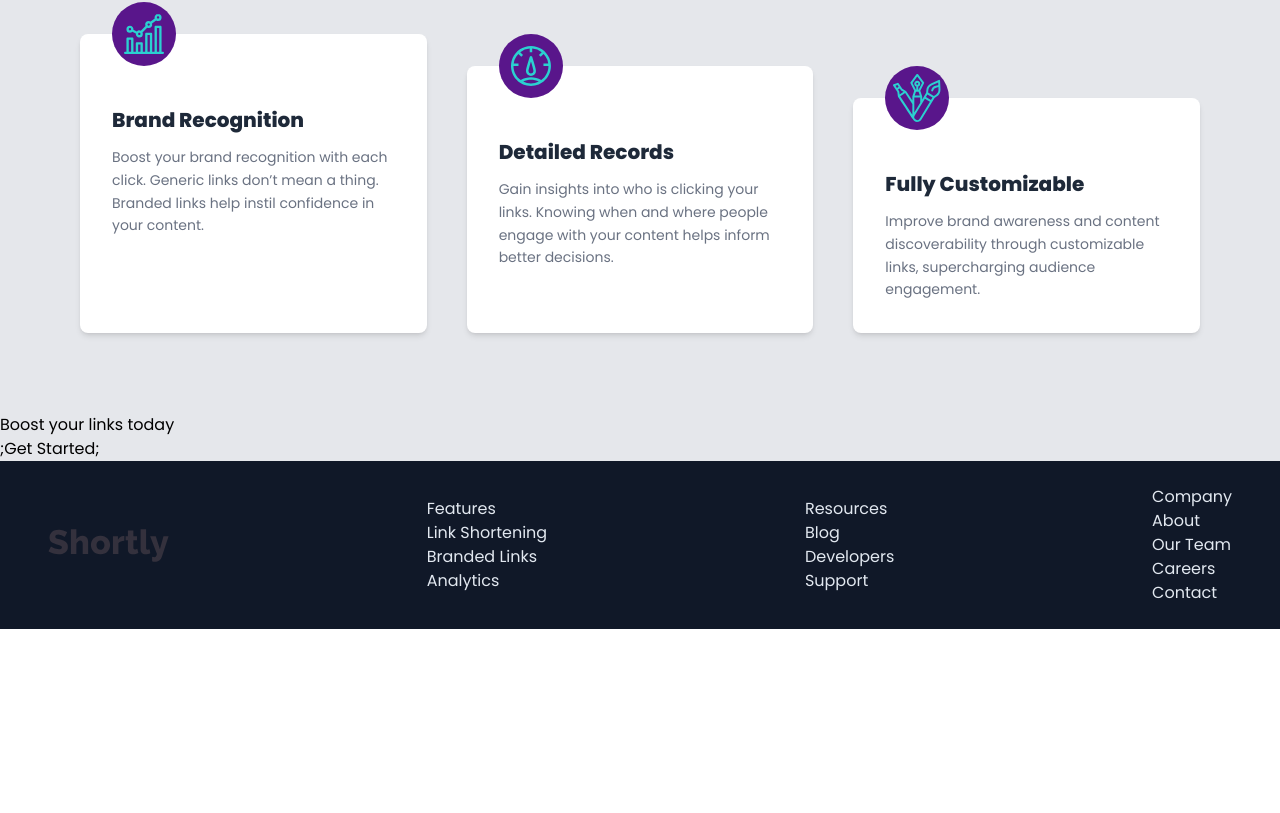
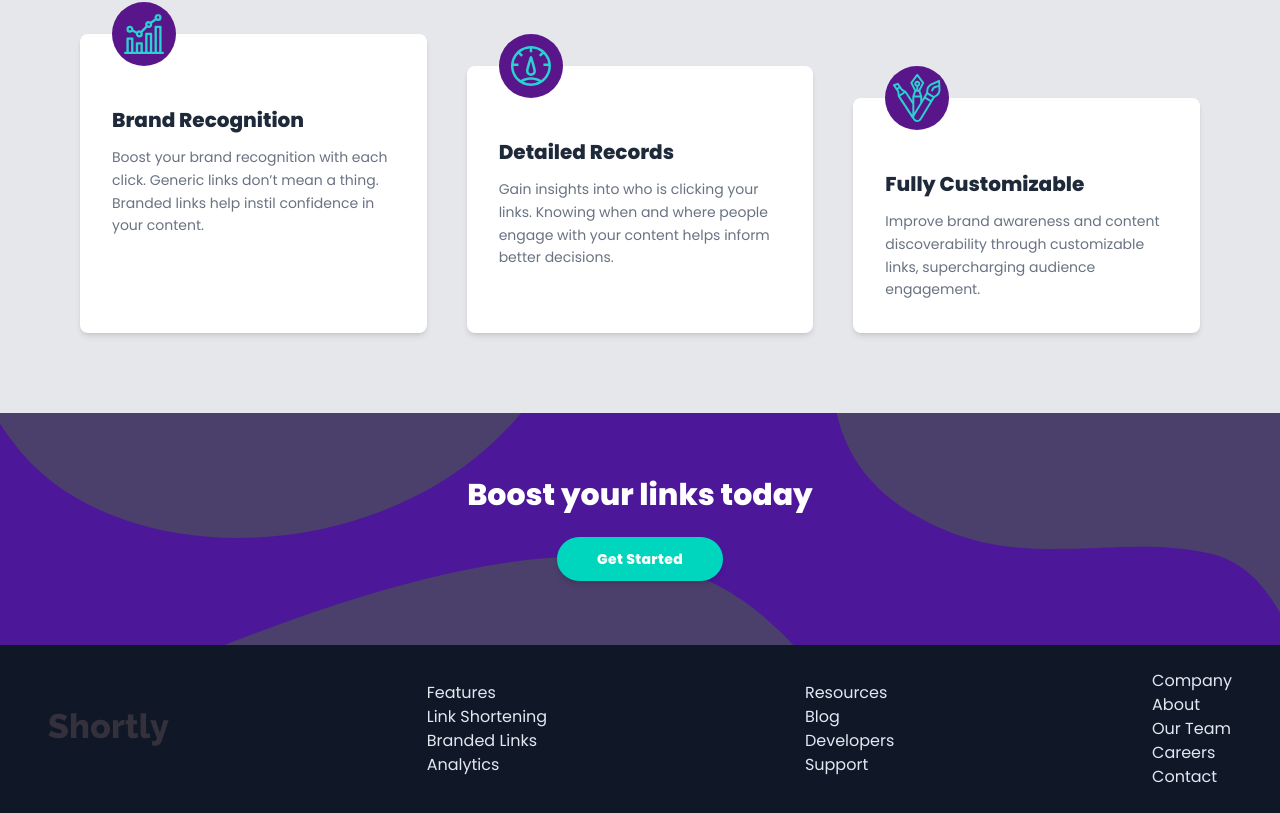
Before and after one commit to millan-figueroa-pscoursework/project-url-shortening-landing-page, a React (Vite) app: page / in a window 1280 px wide. Shown: the part 960-1773 px from the top of the page. Before the commit the page ends 1589 px from the top, so only its background shows below. Built offline with nearby package versions, Linux system fonts and the light colour scheme.

Commit message:
Creates eventListener for input form, connect it to placeholder handleClick function that logs to console

```diff
--- a/src/components/BoostCTA.tsx
+++ b/src/components/BoostCTA.tsx
@@ -1,7 +1,30 @@
 export default function BoostCTA() {
   return (
-    <div>
-      <h2>Boost your links today</h2>;<button>Get Started</button>;
-    </div>
+    <section
+      className="bg-violet-900 px-6 py-16 text-center text-white sm:px-10"
+      style={{ backgroundImage: "url('images/bg-boost-desktop.svg')" }}
+    >
+      <div className="mx-auto max-w-3xl">
+        <h2 className="text-2xl font-bold sm:text-3xl">
+          Boost your links today
+        </h2>
+
+        <button
+          className="
+            mt-6 inline-flex items-center justify-center
+            rounded-full bg-teal-400 hover:bg-teal-300 px-10 py-3
+            text-sm font-bold tracking-wide text-white
+            shadow-md transition
+            focus-visible:outline-none
+            focus-visible:ring-2
+            focus-visible:ring-cyan-300
+            focus-visible:ring-offset-2
+            focus-visible:ring-offset-violet-900
+          "
+        >
+          Get Started
+        </button>
+      </div>
+    </section>
   );
 }
--- a/src/components/URLShortenerForm.tsx
+++ b/src/components/URLShortenerForm.tsx
@@ -1,4 +1,12 @@
+import { useState } from "react";
+
 export default function URLShortenerForm() {
+  const [inputValue, setInputValue] = useState("");
+
+  const handleClick = () => {
+    console.log("User input:", inputValue);
+  };
+
   return (
     <section className="w-full">
       <div className="max-w-6xl mx-auto py-10 px-6 md:px-16">
@@ -10,9 +18,13 @@ export default function URLShortenerForm() {
             type="text"
             placeholder="Shorten a link here..."
             className="w-full md:flex-1 px-4 py-3 rounded-lg text-gray-900 text-sm outline-none bg-white"
+            value={inputValue}
+            onChange={(e) => setInputValue(e.target.value)}
           />
-
-          <button className="bg-teal-400 hover:bg-teal-300 text-white font-semibold py-3 px-6 rounded-lg w-full md:w-auto">
+          <button
+            className="bg-teal-400 hover:bg-teal-300 text-white font-semibold py-3 px-6 rounded-lg w-full md:w-auto"
+            onClick={handleClick}
+          >
             Shorten It!
           </button>
         </div>
```
